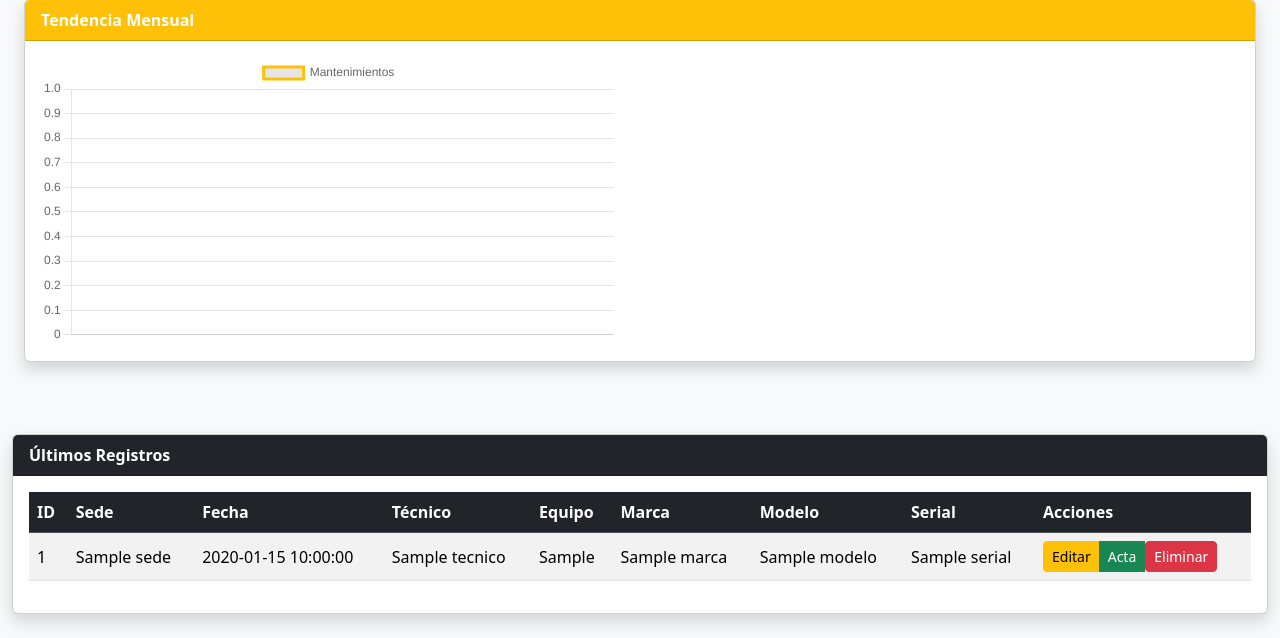
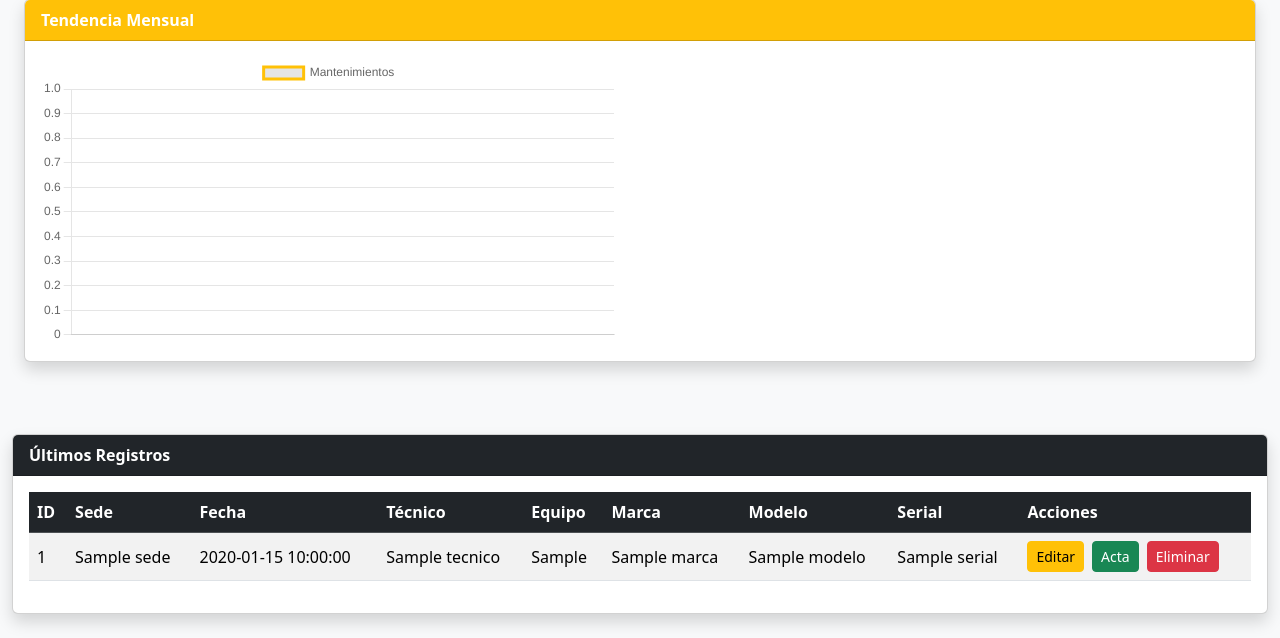
Before and after one commit to JozeDavhiid/Mantenimiento_Computadores, a Flask app: template templates/principal.html in a window 1280 px wide. Shown: the part 1296-1934 px from the top of the page. Run offline with Flask 3, Linux system fonts and the light colour scheme; the template is opened without the code that fills it: most values are stand-ins (such as "Sample title", 1, 10 or a date in 2020); some libraries are stand-ins or nearby versions.

Commit message:
Actualizacion

```diff
--- a/templates/principal.html
+++ b/templates/principal.html
@@ -293,13 +293,14 @@
             <td>{{ r.modelo }}</td>
             <td>{{ r.serial }}</td>
             <td>
-              <div class="btn-group">
-                <a href="{{ url_for('obtener_registro', rid=r.id) }}" class="btn btn-warning btn-sm">Editar</a>
-                <a href="{{ url_for('acta_pdf', rid=r.id) }}" class="btn btn-success btn-sm">Acta</a>
-                <form action="{{ url_for('eliminar', rid=r.id) }}" method="POST" onsubmit="return confirm('¿Seguro que deseas eliminar este registro?');" class="d-inline">
-                  <button type="submit" class="btn btn-danger btn-sm">Eliminar</button>
-                </form>
-              </div>
+              <div class="d-flex gap-2">
+                    <a href="{{ url_for('obtener_registro', rid=r.id) }}" class="btn btn-warning btn-sm">Editar</a>
+                    <a href="{{ url_for('acta_pdf', rid=r.id) }}" class="btn btn-success btn-sm">Acta</a>
+                    <form action="{{ url_for('eliminar', rid=r.id) }}" method="POST"
+                        onsubmit="return confirm('¿Seguro que deseas eliminar este registro?');" class="m-0 p-0">
+                        <button type="submit" class="btn btn-danger btn-sm">Eliminar</button>
+                    </form>
+                </div>
             </td>
           </tr>
           {% endfor %}
```
